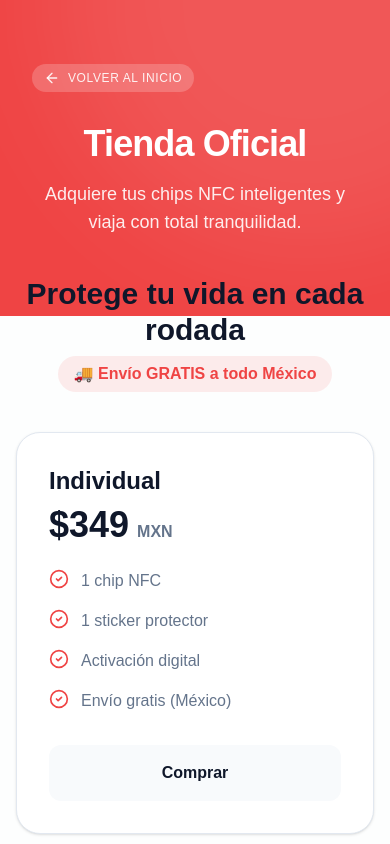
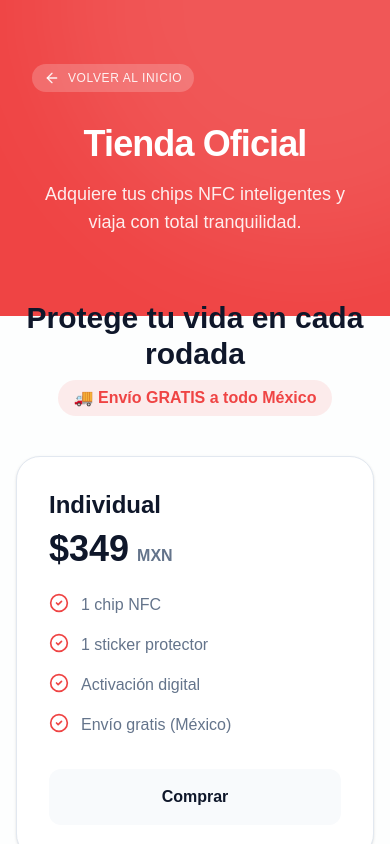
Before and after one commit to ektorromo-dev/rescue-chip, a Next.js app: page /shop in a window 390 px wide. Shown: the top 844 px of the page. Built offline with nearby package versions, Linux system fonts and the light colour scheme.

Commit message:
fix: letra g cortada y margen Protege en mobile

```diff
--- a/src/app/page.tsx
+++ b/src/app/page.tsx
@@ -92,7 +92,7 @@ export default function Home() {
             <span>Datos médicos cruciales, justo cuando se necesitan.</span>
           </div>
 
-          <h1 className="text-5xl md:text-7xl font-extrabold tracking-tight max-w-4xl mb-6 bg-gradient-to-br from-foreground to-muted-foreground bg-clip-text text-transparent" style={{ animation: "fade-in-up 0.5s ease-out 0.1s both" }}>
+          <h1 className="pb-2 text-5xl md:text-7xl font-extrabold tracking-tight max-w-4xl mb-6 bg-gradient-to-br from-foreground to-muted-foreground bg-clip-text text-transparent" style={{ animation: "fade-in-up 0.5s ease-out 0.1s both" }}>
             En una emergencia, cada segundo cuenta.
           </h1>
 
--- a/src/app/shop/page.tsx
+++ b/src/app/shop/page.tsx
@@ -389,7 +389,7 @@ export default function ShopPage() {
                 {/* SECCIÓN 1 - PÚBLICO GENERAL */}
                 <section>
                     <div className="text-center mb-10">
-                        <h2 className="text-3xl md:text-4xl font-extrabold text-foreground flex items-center justify-center gap-3">
+                        <h2 className="mt-6 md:mt-0 text-3xl md:text-4xl font-extrabold text-foreground flex items-center justify-center gap-3">
                             <Users size={32} className="text-primary hidden sm:block" /> Protege tu vida en cada rodada
                         </h2>
                         <p className="text-primary font-bold mt-2 bg-primary/10 inline-block px-4 py-1.5 rounded-full">🚚 Envío GRATIS a todo México</p>
```
